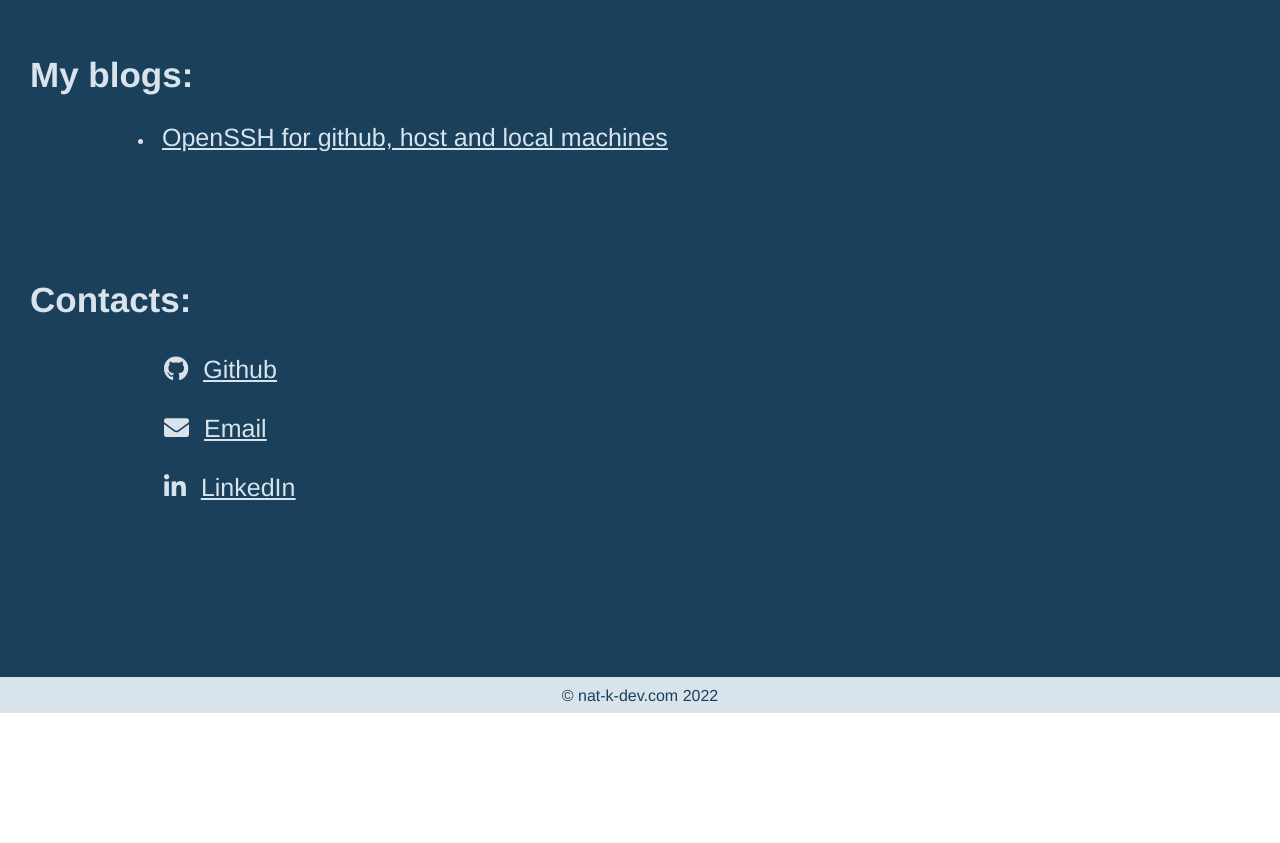
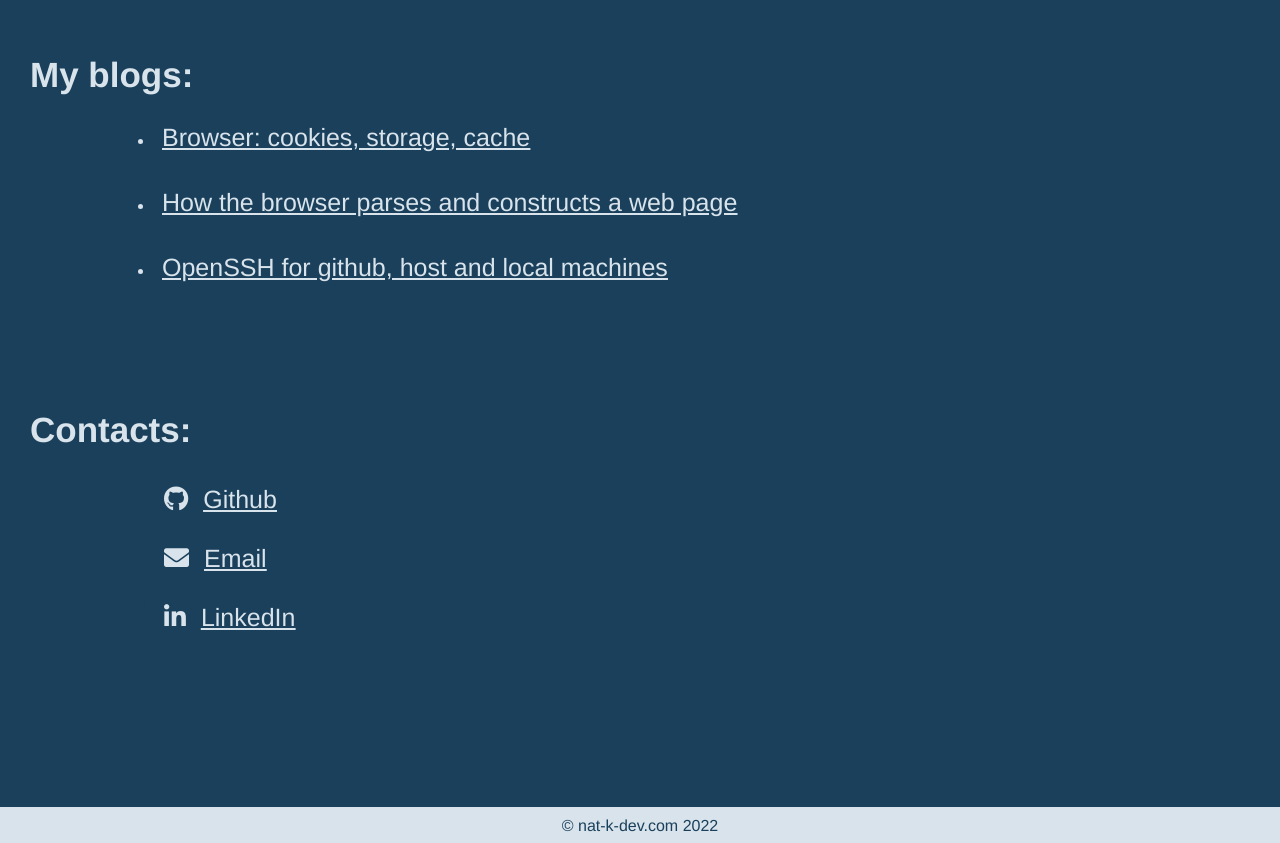
Before and after one commit to nat-k-dev/natkdev.com, a React (Create React App) app: page / in a window 1280 px wide. Shown: the part 1440-2283 px from the top of the page. Before the commit the page ends 2153 px from the top, so only its background shows below. Built offline with nearby package versions, Linux system fonts and the light colour scheme.

Commit message:
add links for blog articles

```diff
--- a/src/components/home/main/blogs/blogs-info.js
+++ b/src/components/home/main/blogs/blogs-info.js
@@ -3,5 +3,15 @@ export const blogsInfo = {
         cssClassName: "article__openssh",
         href: "https://natalia-kutina.livejournal.com/9076.html",
         caption: "OpenSSH for github, host and local machines"
+    },
+    techArticleBrowserCookies: {
+        cssClassName: "article__browser-cookies",
+        href: "https://natalia-kutina.livejournal.com/10539.html",
+        caption: "Browser: cookies, storage, cache"
+    },
+    techArticleHowBrowserParsesWebpage: {
+        cssClassName: "article__how-browser-parses-webpage",
+        href: "https://natalia-kutina.livejournal.com/10330.html",
+        caption: "How the browser parses and constructs a web page"
     }
 }
--- a/src/components/home/main/blogs/blogs.js
+++ b/src/components/home/main/blogs/blogs.js
@@ -6,6 +6,12 @@ import "./blogs.css";
 function Blogs() {
   return (
     <ul className="articles">
+      <Blog cssClassName={blogsInfo.techArticleBrowserCookies.cssClassName}
+            href={blogsInfo.techArticleBrowserCookies.href}
+            caption={blogsInfo.techArticleBrowserCookies.caption} />
+      <Blog cssClassName={blogsInfo.techArticleHowBrowserParsesWebpage.cssClassName}
+            href={blogsInfo.techArticleHowBrowserParsesWebpage.href}
+            caption={blogsInfo.techArticleHowBrowserParsesWebpage.caption} />
       <Blog cssClassName={blogsInfo.techArticleOpenSSH.cssClassName}
             href={blogsInfo.techArticleOpenSSH.href}
             caption={blogsInfo.techArticleOpenSSH.caption} />
```
